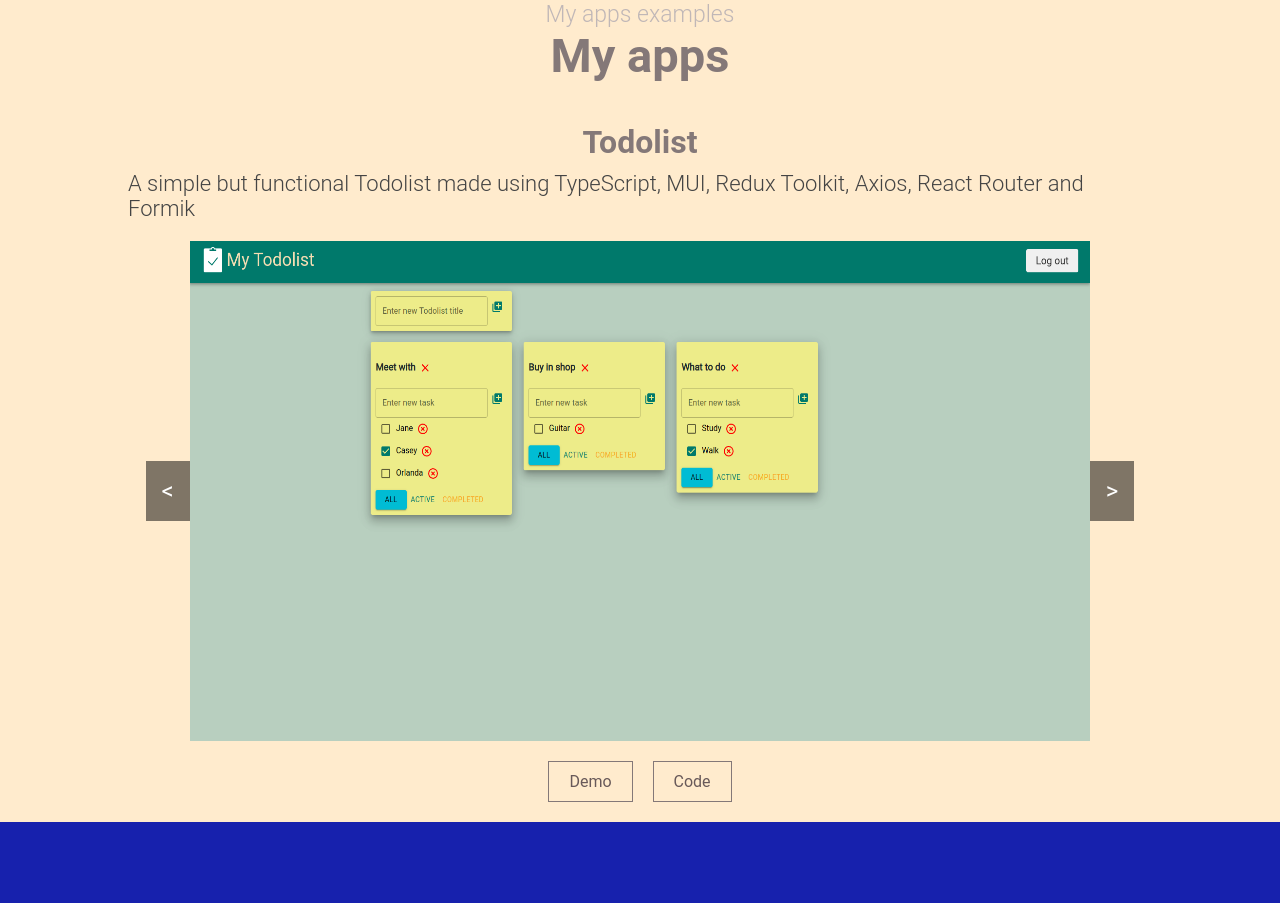
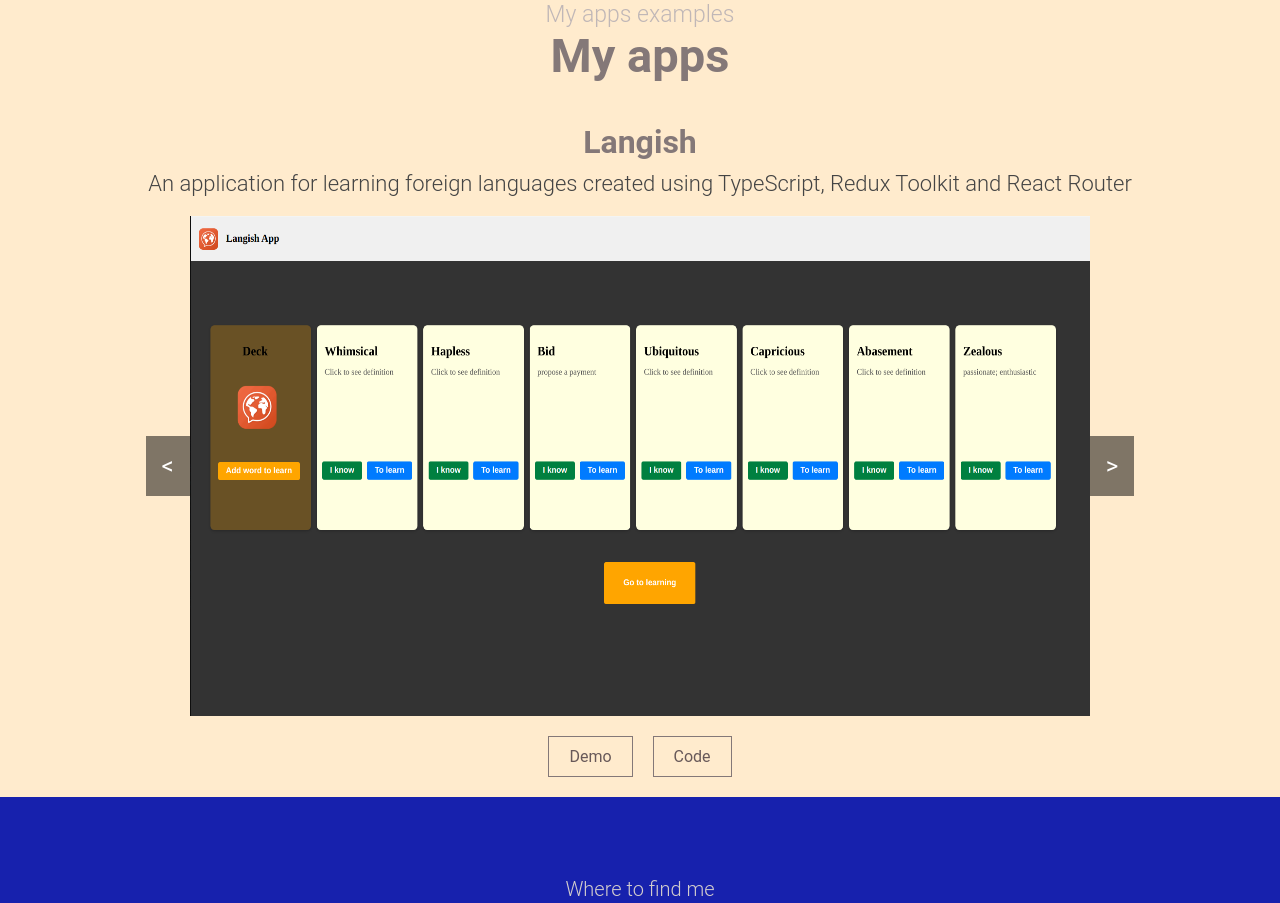
Before and after one commit to breznovic/mycv, a React (Vite) app: page / in a window 1280 px wide. Shown: the part 1820-2723 px from the top of the page. Built offline with nearby package versions, Linux system fonts and the light colour scheme.

Commit message:
fix: update apps' list

```diff
--- a/src/components/Apps/Slider/Slider.tsx
+++ b/src/components/Apps/Slider/Slider.tsx
@@ -1,7 +1,6 @@
 import { useEffect, useState } from "react";
 import s from "./Slider.module.css";
 import thorvald from "../../../assets/images/thorvaldClicker.png";
-import todolist from "../../../assets/images/todolist.png";
 import langish from "../../../assets/images/langish.png";
 import hacker from "../../../assets/images/hacker.png";
 
@@ -13,7 +12,7 @@ type AppType = {
 };
 
 const Slider = () => {
-  let images = [thorvald, todolist, langish, hacker];
+  let images = [thorvald, langish, hacker];
   let apps: AppType[] = [
     {
       title: "Thorvald clicker game",
@@ -21,13 +20,6 @@ const Slider = () => {
         "A fantasy game about the adventures of troll Thorvald, developed using TypeScript, Redux Toolkit and React Router",
       link: "https://github.com/breznovic/thorvald",
       deploy: "https://trollgame.vercel.app/",
-    },
-    {
-      title: "Todolist",
-      description:
-        "A simple but functional Todolist made using TypeScript, MUI, Redux Toolkit, Axios, React Router and Formik",
-      link: "https://github.com/breznovic/truetodo",
-      deploy: "https://truetodo.vercel.app/",
     },
     {
       title: "Langish",
```
Also changed, not shown: src/assets/images/todolist.png (deleted).
